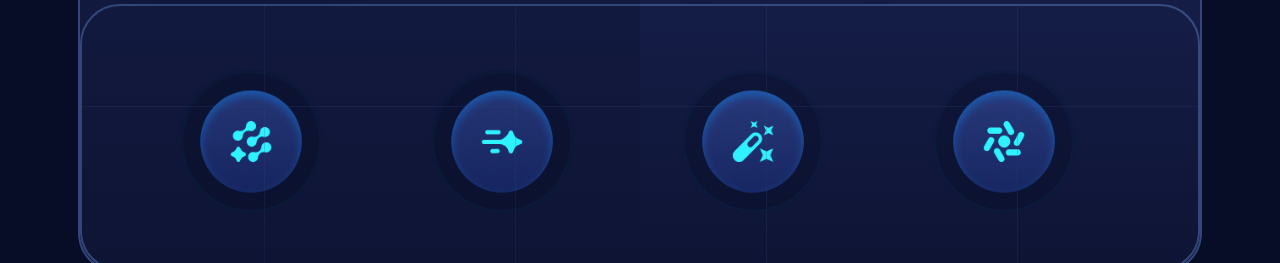
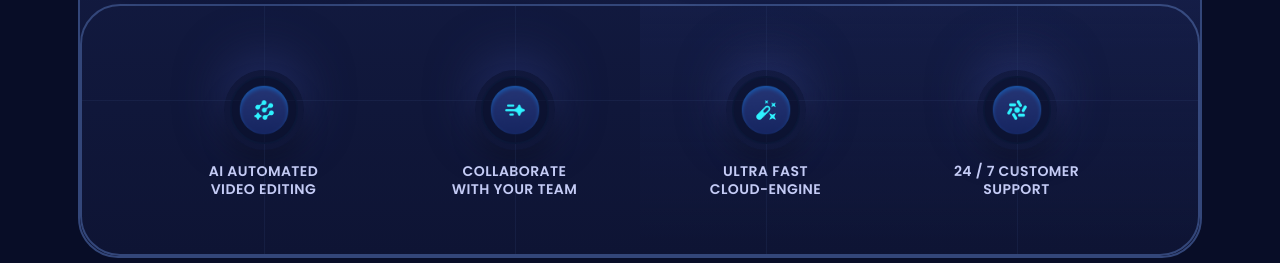
Before and after one commit to MrOLU24/XORA, a React (Vite) app: page / in a window 1280 px wide. Shown: the part 1542-1805 px from the top of the page. Built offline with nearby package versions, Linux system fonts and the light colour scheme.

Commit message:
added customer details

```diff
--- a/src/Sections/Features.jsx
+++ b/src/Sections/Features.jsx
@@ -37,13 +37,14 @@ const Features = () => {
               {details.map(({ id, icon, title }) => (
                 <li key={id} className="relative pt-16 px-4 pb-14">
                   <div className="absolute top-0 bottom-0 left-1/2 bg-s3/20 w-[1px] z-10" />
-                  <div>
+                  <div className="flex items-center justify-center mx-auto mb-3 border-s2 rounded-full hover:border-s4  transition duration-500 shadow-500 size-20">
                     <img
                       src={icon}
                       alt={title}
                       className="size-17/20 object-contain z-20"
                     />
                   </div>
+                  <h3 className="relative z-2 max-w-36 mx-auto my-0 base-small text-center uppercase">{title}</h3>
                 </li>
               ))}
             </ul>
```
